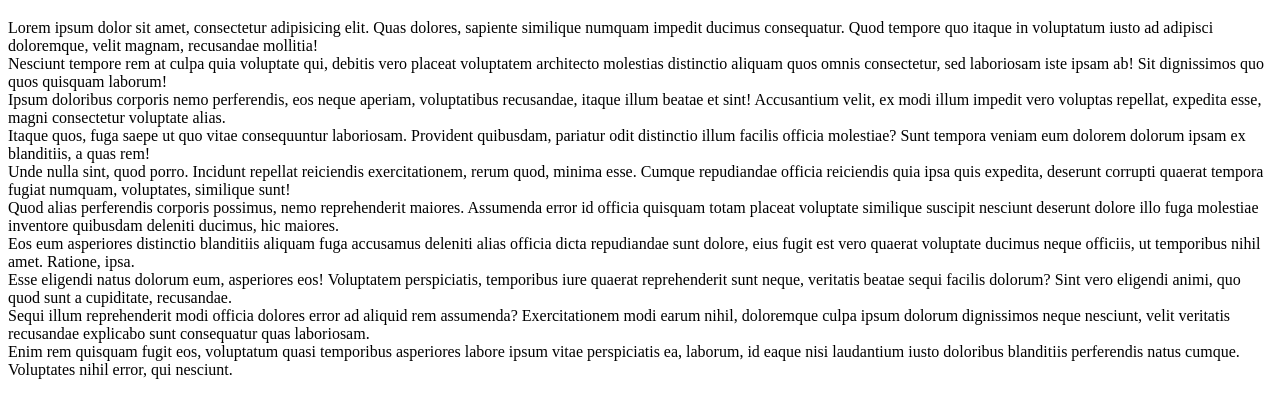
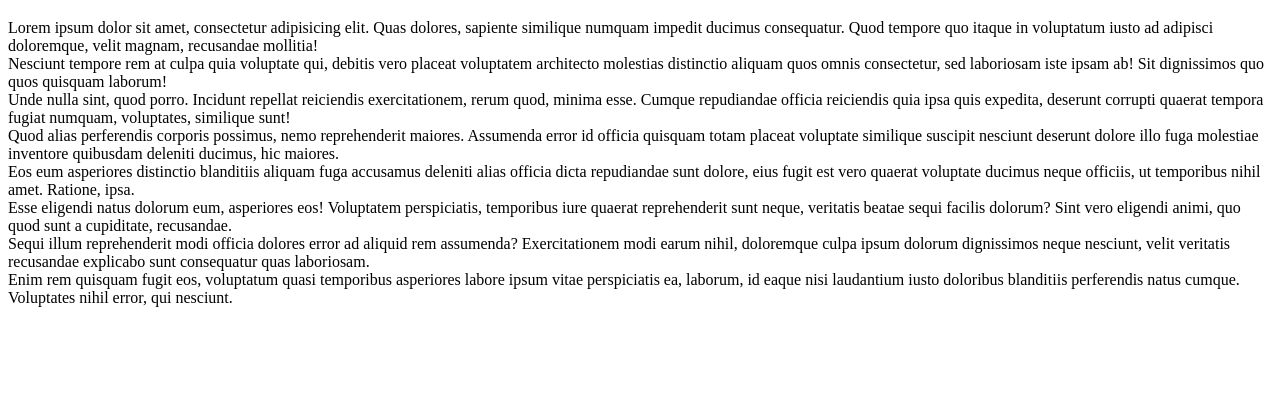
Before and after one commit to tugand/mcdonaldsprueba, a plain HTML site: page index.html in a window 1280 px wide. Shown: the part 61-478 px from the top of the page. Drawn offline with Linux system fonts and the light colour scheme.

Commit message:
quitar parrafo receta

```diff
--- a/index.html
+++ b/index.html
@@ -9,8 +9,6 @@
 	<h1>RECETAS</h1>
 	<div>Lorem ipsum dolor sit amet, consectetur adipisicing elit. Quas dolores, sapiente similique numquam impedit ducimus consequatur. Quod tempore quo itaque in voluptatum iusto ad adipisci doloremque, velit magnam, recusandae mollitia!</div>
 	<div>Nesciunt tempore rem at culpa quia voluptate qui, debitis vero placeat voluptatem architecto molestias distinctio aliquam quos omnis consectetur, sed laboriosam iste ipsam ab! Sit dignissimos quo quos quisquam laborum!</div>
-	<div>Ipsum doloribus corporis nemo perferendis, eos neque aperiam, voluptatibus recusandae, itaque illum beatae et sint! Accusantium velit, ex modi illum impedit vero voluptas repellat, expedita esse, magni consectetur voluptate alias.</div>
-	<div>Itaque quos, fuga saepe ut quo vitae consequuntur laboriosam. Provident quibusdam, pariatur odit distinctio illum facilis officia molestiae? Sunt tempora veniam eum dolorem dolorum ipsam ex blanditiis, a quas rem!</div>
 	<div>Unde nulla sint, quod porro. Incidunt repellat reiciendis exercitationem, rerum quod, minima esse. Cumque repudiandae officia reiciendis quia ipsa quis expedita, deserunt corrupti quaerat tempora fugiat numquam, voluptates, similique sunt!</div>
 	<div>Quod alias perferendis corporis possimus, nemo reprehenderit maiores. Assumenda error id officia quisquam totam placeat voluptate similique suscipit nesciunt deserunt dolore illo fuga molestiae inventore quibusdam deleniti ducimus, hic maiores.</div>
 	<div>Eos eum asperiores distinctio blanditiis aliquam fuga accusamus deleniti alias officia dicta repudiandae sunt dolore, eius fugit est vero quaerat voluptate ducimus neque officiis, ut temporibus nihil amet. Ratione, ipsa.</div>
```
